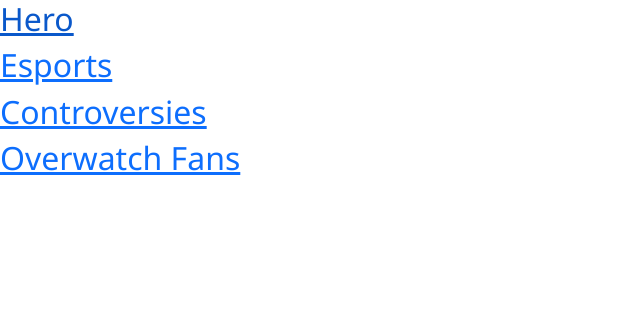
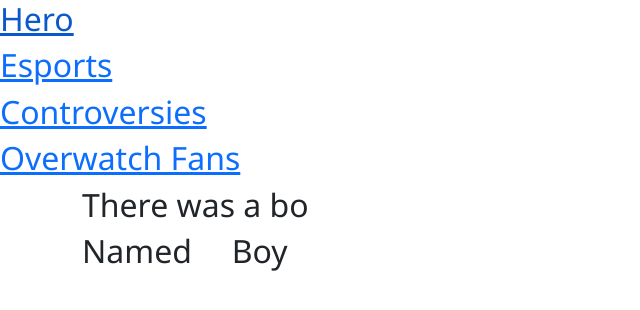
Before and after one commit to Tonicdragon6x66/Over-Watch, a plain HTML site: page website for class/Hero.html in a window 1280 px wide. Shown: the whole page, without its empty margins (0-640 px from the left). Drawn offline with nearby package versions, Linux system fonts and the light colour scheme.

Commit message:
hero update

```diff
--- a/website for class/Hero.html
+++ b/website for class/Hero.html
@@ -19,13 +19,18 @@
     <h2><a href="Overwatch.html">Overwatch Fans</a></h2>
 </body>
 <div class="container">
-    <div class="col">
-        <div class="iamgeholder">
-            <p></p>
+    <div class="row">
+
+        <div class="col=12">
+            <h2>There was a bo</h2>
         </div>
-
+        <div class="col">
+            <h2>Named</h2>
+        </div>
+        <div class="col">
+            <h2>Boy</h2>
+        </div>
     </div>
-
 </div>
 
 </html>
```
